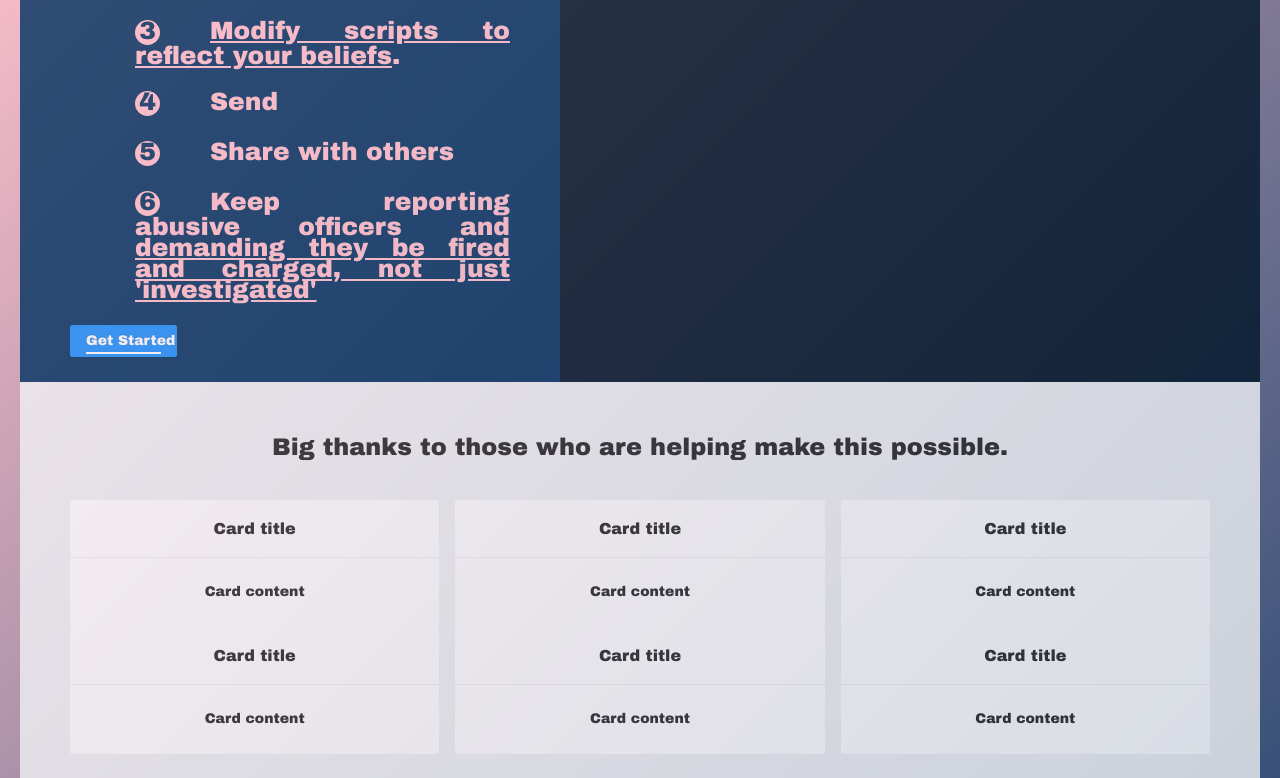
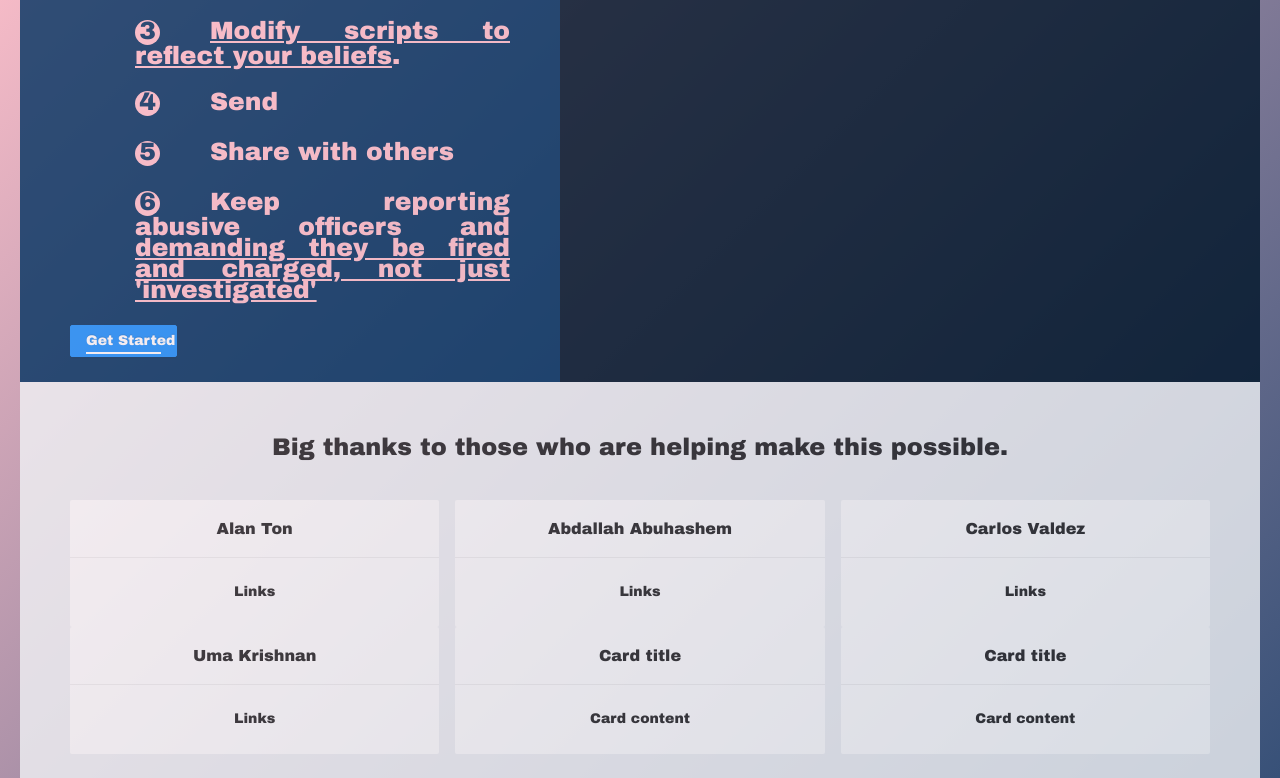
Before and after one commit to cvaldez98/activism-web-client, a React (Create React App) app: page / in a window 1280 px wide. Shown: the part 908-1686 px from the top of the page. Built offline with nearby package versions, Linux system fonts and the light colour scheme.

Commit message:
Add in credit placeholders

```diff
--- a/src/Credits.js
+++ b/src/Credits.js
@@ -15,25 +15,25 @@ function Credits() {
         <div className="site-card-wrapper">
         <Row gutter={16}>
           <Col span={8}>
-            <Card title="Card title" bordered={false}>
-              Card content
+            <Card title="Alan Ton" bordered={false}>
+                Links
             </Card>
           </Col>
           <Col span={8}>
-            <Card title="Card title" bordered={false}>
-              Card content
+            <Card title="Abdallah Abuhashem" bordered={false}>
+                Links
             </Card>
           </Col>
           <Col span={8}>
-            <Card title="Card title" bordered={false}>
-              Card content
+            <Card title="Carlos Valdez" bordered={false}>
+                Links
             </Card>
           </Col>
         </Row>
         <Row gutter={16}>
           <Col span={8}>
-            <Card title="Card title" bordered={false}>
-              Card content
+            <Card title="Uma Krishnan" bordered={false}>
+                Links
             </Card>
           </Col>
           <Col span={8}>
```
